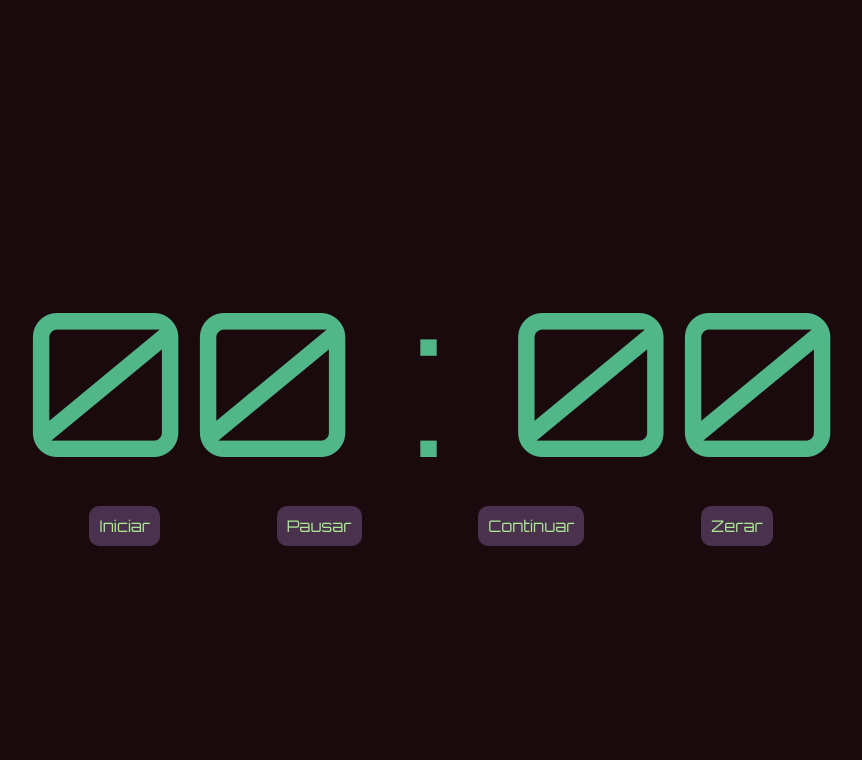
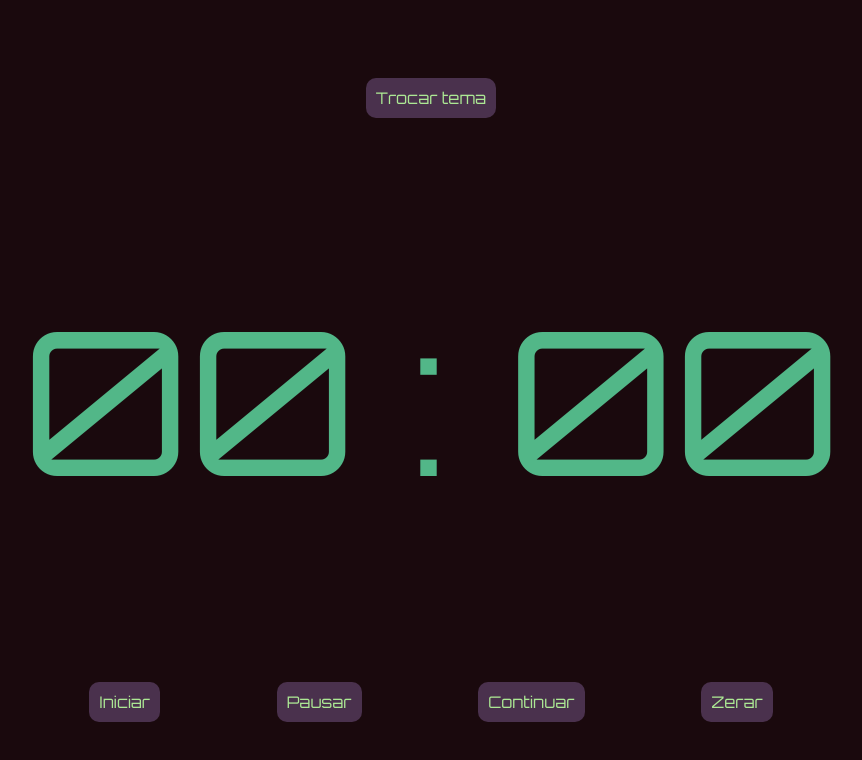
Before and after one commit to aldusosi/front-persistindo-dados, a React (Create React App) app in the folder classe-01/: page / in a window 1280 px wide. Shown: the top 760 px of the page, without its empty margins (209-1071 px from the left). Built offline with nearby package versions, Linux system fonts and the light colour scheme.

Commit message:
add troca de temas

```diff
--- a/classe-01/src/App.css
+++ b/classe-01/src/App.css
@@ -3,6 +3,18 @@
     flex-direction: column;
     justify-content: space-around;
     align-items: center;
+
+    min-height: 100vh;
+}
+
+.App_light {
+    background-color: #52b788;
+    color: #1a090d;
+}
+
+.App_dark {
+    background-color: #1a090d;
+    color: #52b788;
 }
 
 .timer {
@@ -18,16 +30,28 @@
 
 button {
     all: unset;
-    background-color: #4a314d;
-    color: black;
     padding: 10px;
     cursor: pointer;
     border-radius: 10px;
-    color: #ace894;
     text-align: center;
 }
 
-button:hover {
+.btn_light {
     background-color: #ace894;
     color: #4a314d;
 }
+
+.btn_light:hover {
+    background-color: #4a314d;
+    color: #ace894;
+}
+
+.btn_dark {
+    background-color: #4a314d;
+    color: #ace894;
+}
+
+.btn_dark:hover {
+    background-color: #ace894;
+    color: #4a314d;
+}
--- a/classe-01/src/App.js
+++ b/classe-01/src/App.js
@@ -5,6 +5,7 @@ function App() {
 
   const [segundos, setSegundos] = useState(0);
   const [minutos, setMinutos] = useState(0);
+  const [theme, setTheme] = useState(localStorage.getItem("theme") ?? "dark");
   const intervalSegundosId = useRef(null);
   let pausado = false;
 
@@ -13,6 +14,19 @@ function App() {
       clearInterval(intervalSegundosId.current);
     }
   }, []);
+
+  function changeTheme() {
+    let newTheme = "";
+    if (theme === "dark") {
+      newTheme = "light";
+    } else {
+      newTheme = "dark";
+    }
+
+    setTheme(newTheme);
+
+    localStorage.setItem("theme", newTheme);
+  }
 
 
   function iniciar() {
@@ -45,17 +59,20 @@ function App() {
   }
 
   return (
-    <div className="App">
+    <div className={theme === "light" ? "App App_light" : "App App_dark"}>
+      <div className="choose_theme">
+        <button className={theme === "light" ? "btn_light" : "btn_dark"} onClick={changeTheme}>Trocar tema</button>
+      </div>
 
       <div className="timer">
         {tempo()}
       </div>
 
       <div className="buttons">
-        <button onClick={iniciar}>Iniciar</button>
-        <button onClick={pausar}>Pausar</button>
-        <button onClick={continuar}>Continuar</button>
-        <button onClick={zerar}>Zerar</button>
+        <button className={theme === "light" ? "btn_light" : "btn_dark"} onClick={iniciar}>Iniciar</button>
+        <button className={theme === "light" ? "btn_light" : "btn_dark"} onClick={pausar}>Pausar</button>
+        <button className={theme === "light" ? "btn_light" : "btn_dark"} onClick={continuar}>Continuar</button>
+        <button className={theme === "light" ? "btn_light" : "btn_dark"} onClick={zerar}>Zerar</button>
       </div>
 
     </div>
--- a/classe-01/src/index.css
+++ b/classe-01/src/index.css
@@ -8,12 +8,3 @@
     padding: 0;
     box-sizing: border-box;
 }
-
-body {
-    background-color: #1a090d;
-    color: #52b788;
-    display: flex;
-    justify-content: center;
-    align-items: center;
-    min-height: 100vh;
-}
```
